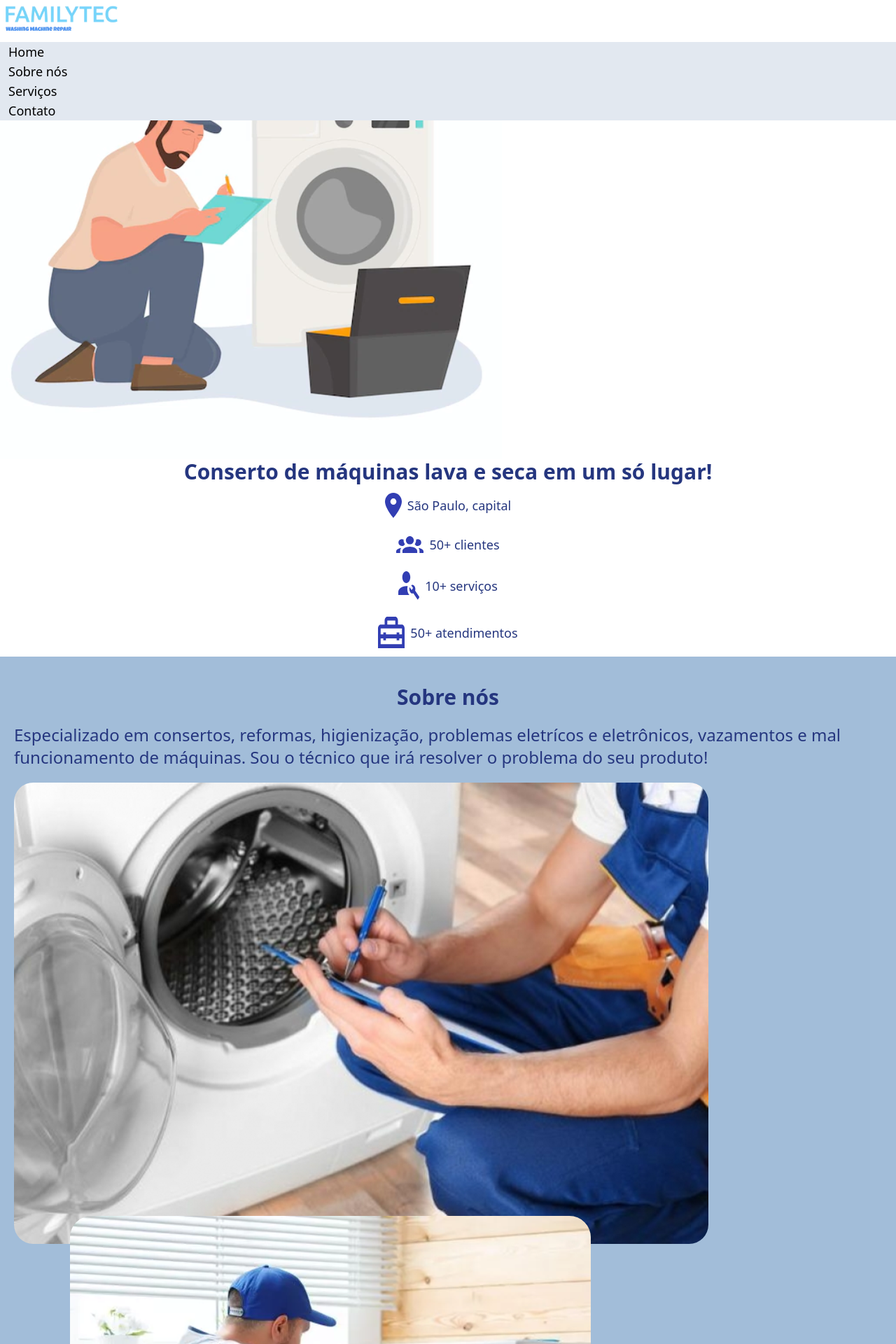
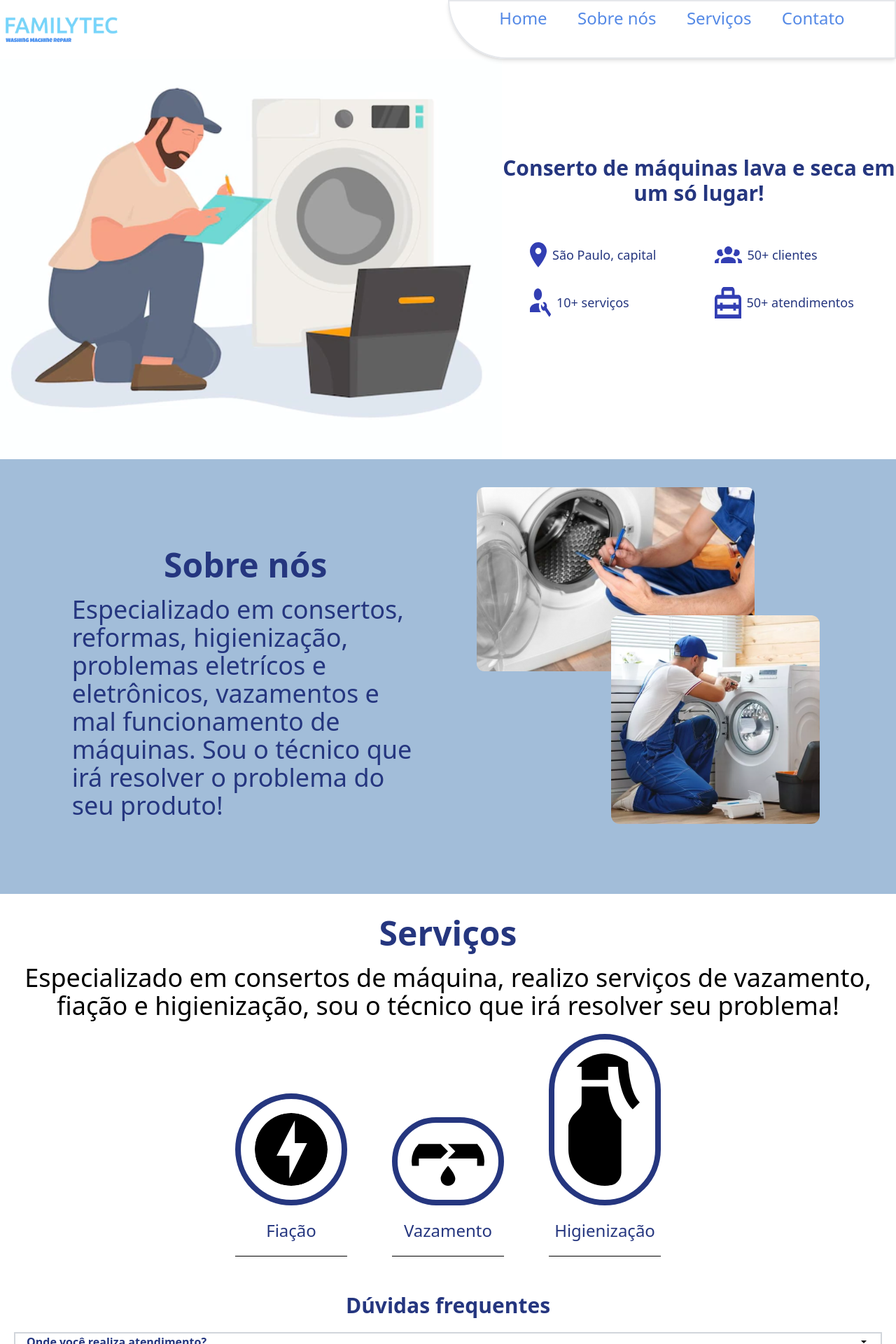
Before and after one commit to zThiago15/family-tec-frontend, a React (Vite) app: page / in a window 1280 px wide. Shown: the top 1920 px of the page at 70% size. Built offline with nearby package versions, Linux system fonts and the light colour scheme.

Commit message:
style: about-us and services sections for larger screens

```diff
--- a/src/pages/landing-page/components/Header.tsx
+++ b/src/pages/landing-page/components/Header.tsx
@@ -7,7 +7,7 @@ export default function Header() {
   const [showNavBar, setShowNavBar] = useState(false);
 
   return (
-    <header className="fixed z-30 w-full bg-white">
+    <header className="fixed z-30 w-full bg-white lg:flex justify-between">
 
       <span className="flex justify-between items-center lg p-2">
         <img src={Logo} alt="logo" className="w-[10em]" />
@@ -18,14 +18,19 @@ export default function Header() {
 
       <div className={`
         ${showNavBar ? 'block' : 'hidden'}
-
-        lg:block
+        lg:inline-block w-[50%]
         `}>
-        <nav className="text-lg flex flex-col justify-evenly pt-2 w-full"  onClick={() => setShowNavBar(!showNavBar)}>
-          <a href="#home" className="px-3 bg-slate-200 transition-colors hover:bg-slate-300">Home</a>
-          <a href="#about-us" className="px-3 bg-slate-200 transition-colors hover:bg-slate-300">Sobre nós</a>
-          <a href="#services" className="px-3 bg-slate-200 transition-colors hover:bg-slate-300">Serviços</a>
-          <a href="#contact" className="px-3 bg-slate-200 transition-colors hover:bg-slate-300">Contato</a>
+        <nav
+          className="
+            text-2xl flex flex-col justify-evenly pt-2 w-full
+            lg:flex-row text-terciary-color border-solid border-2 rounded-bl-full shadow-md p-10
+          "
+          onClick={() => setShowNavBar(!showNavBar)}
+        >
+          <a href="#home" className="px-3 bg-slate-200 transition-colors hover:bg-slate-300 lg:bg-white hover:bg-slate-100">Home</a>
+          <a href="#about-us" className="px-3 bg-slate-200 transition-colors hover:bg-slate-300 lg:bg-white hover:bg-slate-100">Sobre nós</a>
+          <a href="#services" className="px-3 bg-slate-200 transition-colors hover:bg-slate-300 lg:bg-white hover:bg-slate-100">Serviços</a>
+          <a href="#contact" className="px-3 bg-slate-200 transition-colors hover:bg-slate-300 lg:bg-white hover:bg-slate-100">Contato</a>
         </nav>
 
       </div>
--- a/src/pages/landing-page/components/Service.tsx
+++ b/src/pages/landing-page/components/Service.tsx
@@ -7,9 +7,9 @@ export default function Service(props: ServiceProps) {
   const {nameService, imgService} = props
 
   return (
-    <div className="my-3">
-      <img src={imgService} alt={nameService} className="border-solid border-primary-color border-[0.5em] rounded-full p-5" />
-      <p className="text-center text-primary-color text-lg font-medium">{nameService}</p>
+    <div className="my-5">
+      <img src={imgService} alt={nameService} className="border-solid border-primary-color border-[0.5em] rounded-full p-5 lg:w-40" />
+      <p className="text-center text-primary-color text-2xl font-medium lg:my-5">{nameService}</p>
       <hr className="border-solid border-black" />
     </div>
   );
--- a/src/pages/landing-page/landing-page.tsx
+++ b/src/pages/landing-page/landing-page.tsx
@@ -24,33 +24,36 @@ export default function LandingPage() {
     <div>
       <Header />
       <main>
-        <section id="home" className="pt-8">
-          <img src={Technician} alt="técnico " />
+        <section id="home" className="pt-8 lg:flex items-center">
+          <img src={Technician} alt="técnico" />
+          <div>
             <h1 className="text-primary-color font-bold text-3xl text-center">Conserto de máquinas lava e seca em um só lugar!</h1>
-            <div className="flex flex-col items-center content-evenly">
+            <span className="lg:grid grid-cols-2 gap-1 ml-10 mt-10">
               <Status nameStatus="São Paulo, capital" imgStatus={Location} />
               <Status nameStatus="50+ clientes" imgStatus={Clients} />
               <Status nameStatus="10+ serviços" imgStatus={Services} />
               <Status nameStatus="50+ atendimentos" imgStatus={Attendance} />
+            </span>
             </div>
           </section>
 
-        <section id="about-us" className="bg-background-color p-5 w-full">
+        <section id="about-us" className="bg-background-color p-5 w-full lg:flex justify-evenly items-center">
+          <span className="lg: w-[40%]">
+            <h1 className="text-3xl text-primary-color font-bold text-center my-5 lg:text-5xl">Sobre nós</h1>
+            <p className="text-primary-color text-2xl lg:text-4xl">Especializado em consertos, reformas, higienização, problemas eletrícos e eletrônicos, vazamentos e mal funcionamento de máquinas. Sou o técnico que irá resolver o problema do seu produto!</p>
+          </span>
 
-          <h1 className="text-3xl text-primary-color font-bold text-center my-5">Sobre nós</h1>
-          <p className="text-primary-color text-2xl">Especializado em consertos, reformas, higienização, problemas eletrícos e eletrônicos, vazamentos e mal funcionamento de máquinas. Sou o técnico que irá resolver o problema do seu produto!</p>
-
-          <span>
+          <span className="lg: w-[40%]">
             <img className="rounded-lg relative z-10 w-[80%] mt-5" src={Conserto1} alt="técnico consertando máquina" />
 
-            <img className="rounded-lg relative z-20 w-[60%] left-20 bottom-10" src={Conserto2} alt="técnico consertando máquina" />
+            <img className="rounded-lg relative z-20 w-[60%] left-20 bottom-10 lg:left-48 bottom-20" src={Conserto2} alt="técnico consertando máquina" />
           </span>
         </section>
 
         <section id="services" className="m-8">
-          <h1 className="font-bold text-center text-3xl text-primary-color mb-5">Serviços</h1>
-          <p className="text-2xl text-center">Especializado em consertos de máquina, realizo serviços de vazamento, fiação e higienização, sou o técnico que irá resolver seu problema!</p>
-          <span className="flex flex-col items-center">
+          <h1 className="font-bold text-center text-3xl text-primary-color mb-5 lg:lg:text-5xl">Serviços</h1>
+          <p className="text-2xl text-center lg:text-4xl">Especializado em consertos de máquina, realizo serviços de vazamento, fiação e higienização, sou o técnico que irá resolver seu problema!</p>
+          <span className="flex flex-col items-center lg:flex-row justify-between items-baseline w-[50%] m-auto">
             <Service imgService={Electricity} nameService="Fiação" />
             <Service imgService={Leaking} nameService="Vazamento" />
             <Service imgService={Cleaning} nameService="Higienização" />
--- a/tailwind.config.cjs
+++ b/tailwind.config.cjs
@@ -9,6 +9,7 @@ module.exports = {
       colors: {
         'primary-color': '#25367F',
         'secondary-color': '#3B56CC',
+        'terciary-color': '#5489E6',
         'background-color': '#A2BDD9'
       }
     },
```
